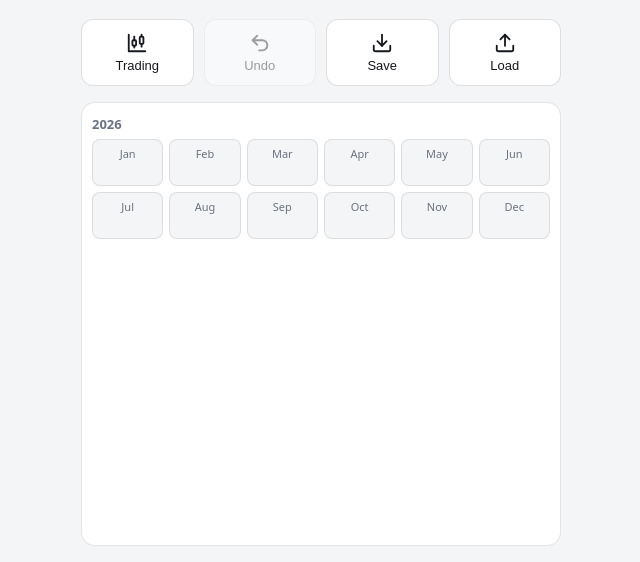
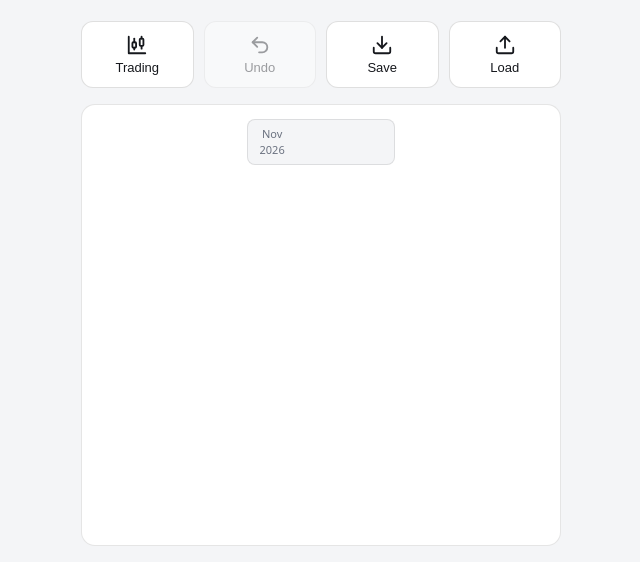
Before and after one commit to kaliramvy/money-app, a plain HTML site: page index.html in a window 1280 px wide. Shown: the part 238-800 px from the top of the page, without its empty margins (319-959 px from the left). Drawn offline with Linux system fonts and the light colour scheme.

Commit message:
This month in a centre box (month/year left 1/3, value right 2/3); only finished months in the year rows, no empty future boxes; short amounts with 2 decimals and a space (26.54 k, 1.53 L) under the total and in the boxes; total in whole rupees
Co-Authored-By: Claude Opus 5.5 <noreply@anthropic.com>

```diff
--- a/index.html
+++ b/index.html
@@ -34,8 +34,7 @@
   .total { text-align: center; padding: 32px 0 36px; }
   .total .label { font-size: 15px; color: var(--muted); }
   .total .amount-line {
-    display: flex; flex-wrap: wrap; justify-content: center; align-items: baseline;
-    gap: 2px 10px; margin-top: 6px;
+    display: flex; flex-direction: column; align-items: center; gap: 2px; margin-top: 6px;
   }
   .total .amount {
     font-size: 44px; font-weight: 700;
@@ -92,7 +91,16 @@
   .box .v { font-size: 14px; font-weight: 600; height: 18px; line-height: 18px; letter-spacing: -0.3px; }
   .box.up   { background: var(--green-bg); border-color: var(--green); color: var(--green-text); }
   .box.down { background: var(--red-bg);   border-color: var(--red);   color: var(--red-text); }
-</style>
+  /* This month: same 6-column grid as the months, centred, 2 boxes wide, normal height. */
+  .now { display: grid; grid-template-columns: repeat(6, 1fr); gap: 6px; margin: 12px 0 4px; }
+  /* Left 1/3: "Nov / 2026" centred. Right 2/3: value centred. */
+  .now .box {
+    grid-column: 3 / span 2;
+    display: grid; grid-template-columns: 1fr 2fr;
+    align-items: center; justify-items: center;
+  }
+  .now .box .m { line-height: 16px; }     /* "Nov" over "2026", same height as a month box */
+  .now .box .v { font-size: 16px; }       /* value one size bigger, centre box only */</style>
 </head>
 <body>
 <main>
@@ -153,10 +161,9 @@
   }
 
   function rupees(paise) {
-    const digits = paise % 100 === 0 ? 0 : 2;
     return new Intl.NumberFormat('en-IN', {
       style: 'currency', currency: 'INR',
-      minimumFractionDigits: digits, maximumFractionDigits: digits
+      minimumFractionDigits: 0, maximumFractionDigits: 0
     }).format(paise / 100);
   }
 
@@ -169,42 +176,51 @@
     return trading ? data.entries.filter(e => e.trading) : data.entries;
   }
 
-  // Short money for the month boxes: 950, 1.2k, 12.5k, 1.5L, 15.3L, 1.2Cr. Colour shows + or −.
+  // Short money, always 2 digits after the point: 950.00, 1.25 k, 12.50 k, 1.34 L, 1.20 Cr.
+  // Colour shows + or −.
   function short(paise) {
-    const r = Math.round(Math.abs(paise) / 100);   // whole rupees first, so ₹999.50 shows 1k
-    for (const [size, name] of [[1e7, 'Cr'], [1e5, 'L'], [1e3, 'k']]) {
-      if (r >= size) {
-        const n = r / size;
-        return (n < 100 ? Math.round(n * 10) / 10 : Math.round(n)) + name;
-      }
+    const r = Math.abs(paise) / 100;
+    for (const [size, name] of [[1e7, ' Cr'], [1e5, ' L'], [1e3, ' k']]) {
+      if (r >= size) return (r / size).toFixed(2) + name;
     }
-    return String(r);
+    return r.toFixed(2);
   }
 
-  // One row per year (newest on top), 12 boxes: money in minus money out for that month.
+  const MONTHS = ['Jan','Feb','Mar','Apr','May','Jun','Jul','Aug','Sep','Oct','Nov','Dec'];
+
+  // One month box: green if up, red if down, grey if no entries.
+  function box(label, v, place) {
+    const cls = v > 0 ? ' up' : v < 0 ? ' down' : '';
+    const text = v === undefined ? '' : short(v);
+    const title = v === undefined ? '' : ' title="' + rupees(v) + '"';
+    return '<div class="box' + cls + '"' + place + title + '><div class="m">' + label +
+           '</div><div class="v">' + text + '</div></div>';
+  }
+
+  // This month in a big box on top. Below it, newest year first, only finished months,
+  // each in its calendar place (6 per row). Months before the first entry are left out.
   function showMonths(list) {
-    const net = {};   // 'year-month' -> paise
-    const now = new Date().getFullYear();
-    let first = now, last = now;
+    const net = {};   // month number (year * 12 + month) -> paise
+    const today = new Date();
+    const nowIdx = today.getFullYear() * 12 + today.getMonth();
+    let firstIdx = nowIdx;
     for (const e of list) {
       const d = new Date(e.time);
-      const key = d.getFullYear() + '-' + d.getMonth();
-      net[key] = (net[key] || 0) + e.paise;
-      first = Math.min(first, d.getFullYear());
-      last = Math.max(last, d.getFullYear());
+      const i = d.getFullYear() * 12 + d.getMonth();
+      net[i] = (net[i] || 0) + e.paise;
+      firstIdx = Math.min(firstIdx, i);
     }
-    let html = '';
-    for (let y = last; y >= first; y--) {
-      html += '<div class="year">' + y + '</div><div class="row">';
+    let html = '<div class="now">' +
+               box(MONTHS[today.getMonth()] + '<br>' + today.getFullYear(), net[nowIdx], '') + '</div>';
+    for (let y = today.getFullYear(); y * 12 + 11 >= firstIdx; y--) {
+      let boxes = '';
       for (let m = 0; m < 12; m++) {
-        const v = net[y + '-' + m];
-        const cls = v > 0 ? ' up' : v < 0 ? ' down' : '';
-        const text = v === undefined ? '' : short(v);
-        const title = v === undefined ? '' : ' title="' + rupees(v) + '"';
-        html += '<div class="box' + cls + '"' + title + '><div class="m">' + ['Jan','Feb','Mar','Apr','May','Jun','Jul','Aug','Sep','Oct','Nov','Dec'][m] +
-                '</div><div class="v">' + text + '</div></div>';
+        const i = y * 12 + m;
+        if (i < firstIdx || i >= nowIdx) continue;   // before first entry, or not finished yet
+        const place = ' style="grid-column:' + (m % 6 + 1) + ';grid-row:' + (Math.floor(m / 6) + 1) + '"';
+        boxes += box(MONTHS[m], net[i], place);
       }
-      html += '</div>';
+      if (boxes) html += '<div class="year">' + y + '</div><div class="row">' + boxes + '</div>';
     }
     document.getElementById('months').innerHTML = html;
   }
```
